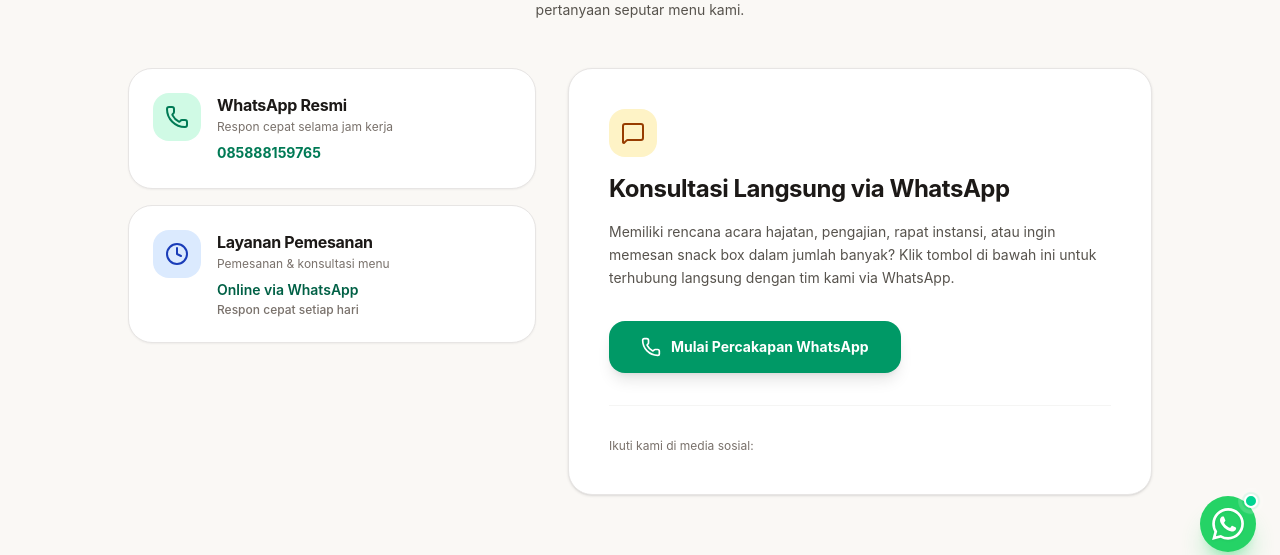
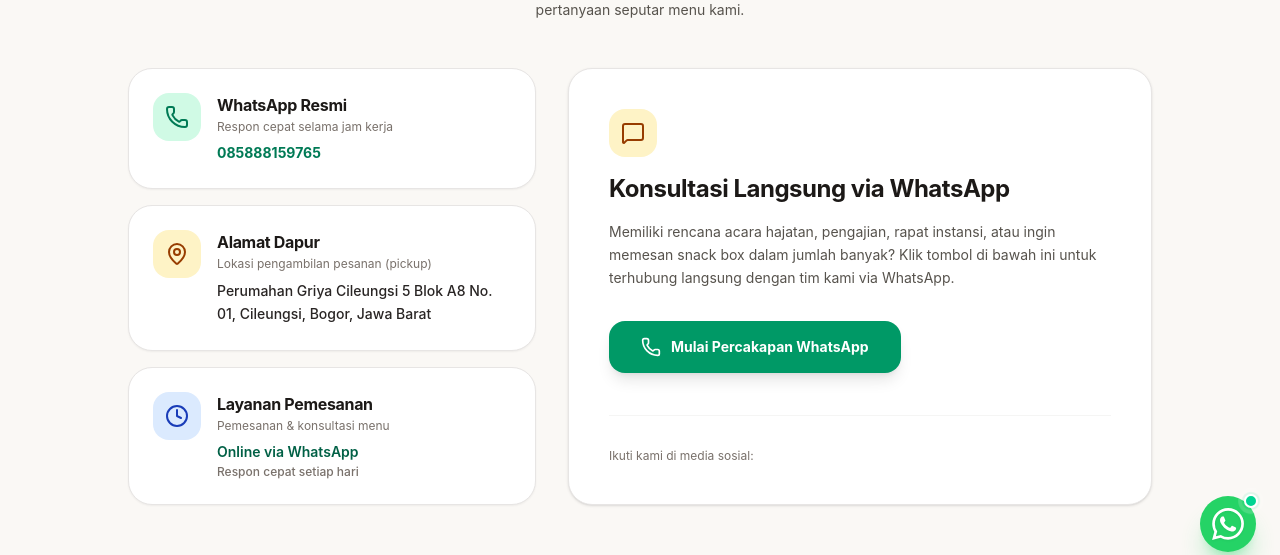
Before and after one commit to fatandzaki013-web/dapur-rasa, a Next.js app: page /kontak in a window 1280 px wide. Shown: the part 224-779 px from the top of the page. Built offline with nearby package versions, Linux system fonts and the light colour scheme; no server answers; the database is empty.

Commit message:
fix(kontak): ensure pickup address card always visible with robust default fallback

```diff
--- a/src/app/kontak/page.tsx
+++ b/src/app/kontak/page.tsx
@@ -13,6 +13,7 @@ import {
 export default function ContactPage() {
   const { settings } = useStore();
   const brandName = settings?.brandName || "Dapur Rasa";
+  const address = settings?.address || "Perumahan Griya Cileungsi 5 Blok A8 No. 01, Cileungsi, Bogor, Jawa Barat";
   const waLinkNum = getWhatsAppNumber(settings?.whatsappNumber);
   const waDisplayNum = getWhatsAppDisplayNumber(settings?.whatsappNumber);
 
@@ -53,7 +54,6 @@ export default function ContactPage() {
           </div>
 
           {/* Address Card */}
-          {settings?.address && (
           <div className="p-6 rounded-3xl bg-white border border-stone-200 shadow-xs flex items-start gap-4">
             <div className="w-12 h-12 rounded-2xl bg-amber-100 text-amber-800 flex items-center justify-center shrink-0">
               <MapPin className="w-6 h-6" />
@@ -62,11 +62,10 @@ export default function ContactPage() {
               <h3 className="font-heading font-bold text-stone-900 text-base">Alamat Dapur</h3>
               <p className="text-xs text-stone-500 mt-0.5">Lokasi pengambilan pesanan (pickup)</p>
               <p className="text-sm text-stone-800 font-medium mt-2 leading-relaxed">
-                  {settings.address}
+                {address}
               </p>
             </div>
           </div>
-          )}
 
           {/* Layanan Pemesanan */}
           <div className="p-6 rounded-3xl bg-white border border-stone-200 shadow-xs flex items-start gap-4">
```
Lines whose indentation alone changed are shown as unchanged.
